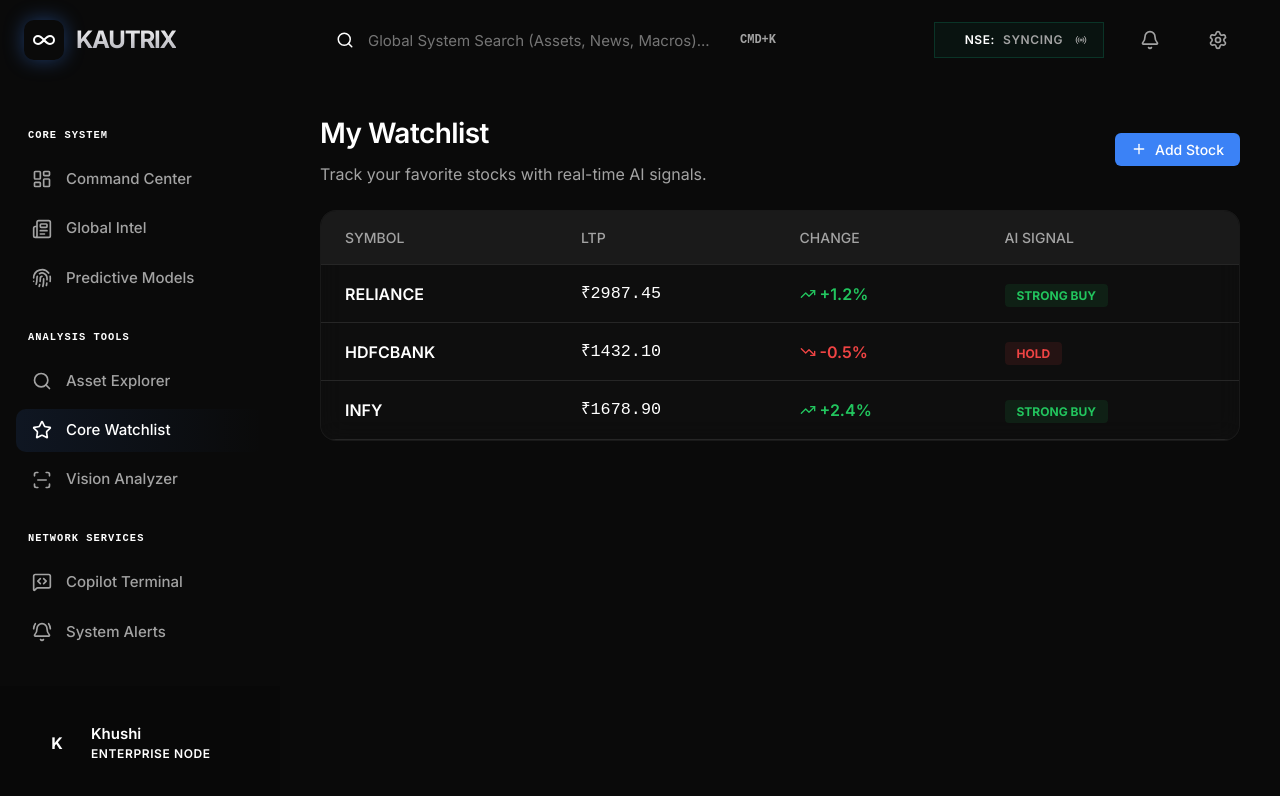
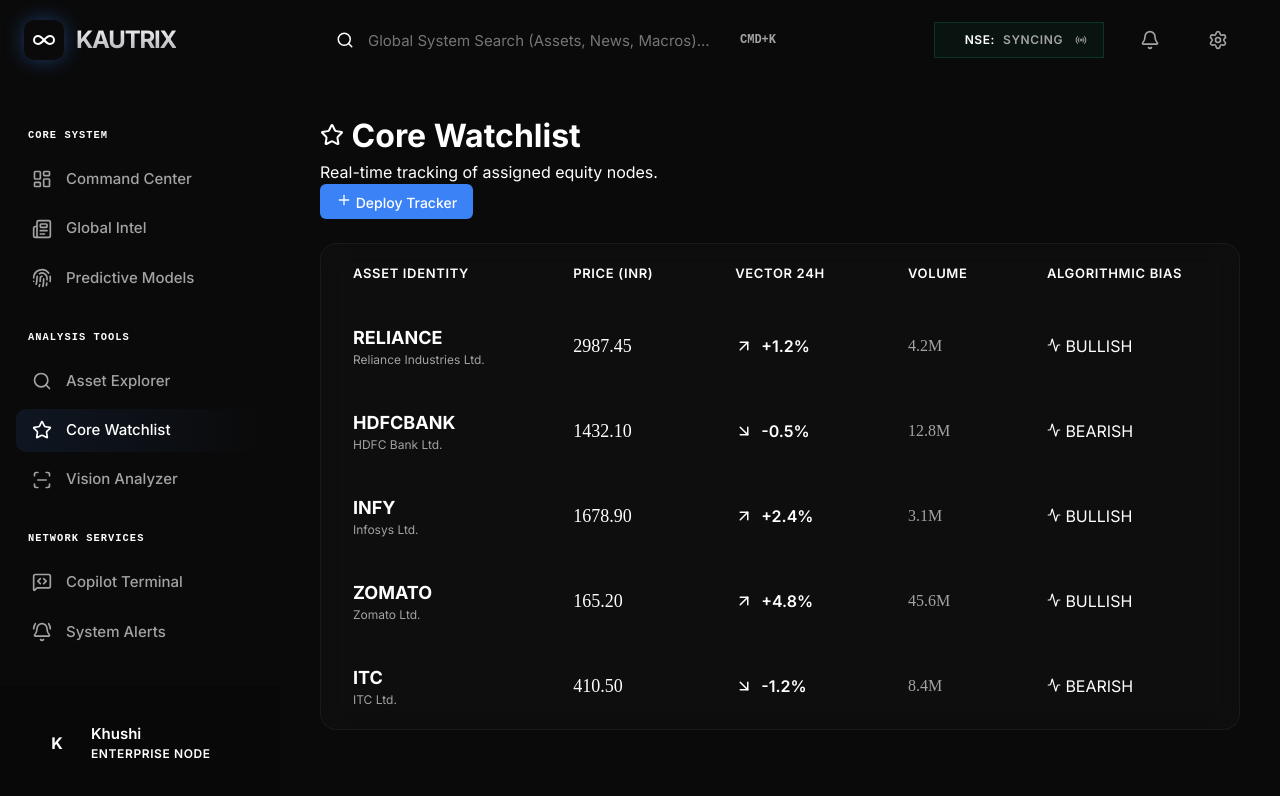
Before and after one commit to anshpatoliya27/Kautrix, a React (Create React App) app: page /watchlist in a window 1280 px wide. Shown: the top 796 px of the page. Built offline with nearby package versions, Linux system fonts and the light colour scheme.

Commit message:
impove structure of watchlist

```diff
--- a/src/pages/Watchlist.jsx
+++ b/src/pages/Watchlist.jsx
@@ -1,66 +1,79 @@
 import React from 'react';
-import { List, Plus, TrendingUp, TrendingDown } from 'lucide-react';
+import { motion } from 'framer-motion';
+import { Plus, Star, Activity, ArrowUpRight, ArrowDownRight } from 'lucide-react';
 import './shared.css';
 
 const Watchlist = () => {
     const watchlistItems = [
-        { symbol: 'RELIANCE', price: '2987.45', change: '+1.2%', up: true },
-        { symbol: 'HDFCBANK', price: '1432.10', change: '-0.5%', up: false },
-        { symbol: 'INFY', price: '1678.90', change: '+2.4%', up: true }
+        { symbol: 'RELIANCE', name: 'Reliance Industries Ltd.', price: '2987.45', change: '+1.2%', up: true, volume: '4.2M' },
+        { symbol: 'HDFCBANK', name: 'HDFC Bank Ltd.', price: '1432.10', change: '-0.5%', up: false, volume: '12.8M' },
+        { symbol: 'INFY', name: 'Infosys Ltd.', price: '1678.90', change: '+2.4%', up: true, volume: '3.1M' },
+        { symbol: 'ZOMATO', name: 'Zomato Ltd.', price: '165.20', change: '+4.8%', up: true, volume: '45.6M' },
+        { symbol: 'ITC', name: 'ITC Ltd.', price: '410.50', change: '-1.2%', up: false, volume: '8.4M' }
     ];
 
     return (
-        <div className="page-wrapper">
-            <div className="page-header" style={{ display: 'flex', justifyContent: 'space-between', alignItems: 'center' }}>
+        <div className="page-content-inner">
+            <div className="section-header">
                 <div>
-                    <h1 className="page-title">My Watchlist</h1>
-                    <p style={{ color: 'var(--text-secondary)', marginTop: '8px' }}>
-                        Track your favorite stocks with real-time AI signals.
-                    </p>
+                    <h1 className="section-title"><Star className="text-ai" size={24} /> Core Watchlist</h1>
+                    <p className="section-subtitle">Real-time tracking of assigned equity nodes.</p>
                 </div>
-                <button className="btn-primary" style={{ display: 'flex', alignItems: 'center', gap: '8px' }}>
-                    <Plus size={16} /> Add Stock
+                <button className="btn btn-primary">
+                    <Plus size={16} /> Deploy Tracker
                 </button>
             </div>
 
-            <div className="glass-panel" style={{ padding: '0', overflow: 'hidden' }}>
+            <motion.div
+                className="glass-panel"
+                style={{ padding: '0', overflow: 'hidden', marginTop: '24px' }}
+                initial={{ opacity: 0, y: 20 }}
+                animate={{ opacity: 1, y: 0 }}
+            >
                 <table style={{ width: '100%', borderCollapse: 'collapse', textAlign: 'left' }}>
                     <thead>
-                        <tr style={{ background: 'var(--bg-tertiary)', borderBottom: '1px solid var(--border-color)' }}>
-                            <th style={{ padding: '16px 24px', fontWeight: '500', color: 'var(--text-secondary)', fontSize: '0.875rem' }}>SYMBOL</th>
-                            <th style={{ padding: '16px 24px', fontWeight: '500', color: 'var(--text-secondary)', fontSize: '0.875rem' }}>LTP</th>
-                            <th style={{ padding: '16px 24px', fontWeight: '500', color: 'var(--text-secondary)', fontSize: '0.875rem' }}>CHANGE</th>
-                            <th style={{ padding: '16px 24px', fontWeight: '500', color: 'var(--text-secondary)', fontSize: '0.875rem' }}>AI SIGNAL</th>
+                        <tr style={{ background: 'var(--bg-surface-elevated)', borderBottom: '1px solid var(--border-subtle)' }}>
+                            <th style={{ padding: '20px 32px', fontWeight: '600', color: 'var(--text-tertiary)', fontSize: '0.8125rem', textTransform: 'uppercase', letterSpacing: '0.05em' }}>Asset Identity</th>
+                            <th style={{ padding: '20px 32px', fontWeight: '600', color: 'var(--text-tertiary)', fontSize: '0.8125rem', textTransform: 'uppercase', letterSpacing: '0.05em' }}>Price (INR)</th>
+                            <th style={{ padding: '20px 32px', fontWeight: '600', color: 'var(--text-tertiary)', fontSize: '0.8125rem', textTransform: 'uppercase', letterSpacing: '0.05em' }}>Vector 24H</th>
+                            <th style={{ padding: '20px 32px', fontWeight: '600', color: 'var(--text-tertiary)', fontSize: '0.8125rem', textTransform: 'uppercase', letterSpacing: '0.05em' }}>Volume</th>
+                            <th style={{ padding: '20px 32px', fontWeight: '600', color: 'var(--text-tertiary)', fontSize: '0.8125rem', textTransform: 'uppercase', letterSpacing: '0.05em' }}>Algorithmic Bias</th>
                         </tr>
                     </thead>
                     <tbody>
                         {watchlistItems.map((item, i) => (
-                            <tr key={i} style={{ borderBottom: '1px solid var(--border-color)' }}>
-                                <td style={{ padding: '16px 24px', fontWeight: '600' }}>{item.symbol}</td>
-                                <td style={{ padding: '16px 24px', fontFamily: 'monospace', fontSize: '1.05rem' }}>₹{item.price}</td>
-                                <td style={{ padding: '16px 24px', color: item.up ? 'var(--accent-green)' : 'var(--accent-red)', fontWeight: '600' }}>
-                                    <div style={{ display: 'flex', alignItems: 'center', gap: '4px' }}>
-                                        {item.up ? <TrendingUp size={16} /> : <TrendingDown size={16} />}
-                                        {item.change}
+                            <motion.tr
+                                key={i}
+                                style={{ borderBottom: '1px solid var(--border-dim)', background: 'transparent', transition: 'background 0.2s' }}
+                                whileHover={{ backgroundColor: 'var(--bg-surface)' }}
+                                initial={{ opacity: 0, x: -10 }}
+                                animate={{ opacity: 1, x: 0 }}
+                                transition={{ delay: i * 0.05 }}
+                            >
+                                <td style={{ padding: '20px 32px' }}>
+                                    <div style={{ display: 'flex', flexDirection: 'column' }}>
+                                        <span style={{ fontWeight: '700', fontSize: '1.125rem', color: 'var(--text-primary)' }}>{item.symbol}</span>
+                                        <span style={{ fontSize: '0.75rem', color: 'var(--text-secondary)' }}>{item.name}</span>
                                     </div>
                                 </td>
-                                <td style={{ padding: '16px 24px' }}>
-                                    <span style={{
-                                        padding: '4px 12px',
-                                        borderRadius: '4px',
-                                        fontSize: '0.75rem',
-                                        fontWeight: '700',
-                                        background: item.up ? 'var(--accent-green-bg)' : 'var(--accent-red-bg)',
-                                        color: item.up ? 'var(--accent-green)' : 'var(--accent-red)'
-                                    }}>
-                                        {item.up ? 'STRONG BUY' : 'HOLD'}
+                                <td style={{ padding: '20px 32px', fontFamily: 'JetBrains Mono', fontSize: '1.125rem' }}>{item.price}</td>
+                                <td style={{ padding: '20px 32px', color: item.up ? 'var(--accent-profit)' : 'var(--accent-loss)', fontWeight: '600' }}>
+                                    <div style={{ display: 'flex', alignItems: 'center', gap: '8px' }}>
+                                        {item.up ? <ArrowUpRight size={18} /> : <ArrowDownRight size={18} />}
+                                        <span className="mono">{item.change}</span>
+                                    </div>
+                                </td>
+                                <td style={{ padding: '20px 32px', fontFamily: 'JetBrains Mono', color: 'var(--text-secondary)' }}>{item.volume}</td>
+                                <td style={{ padding: '20px 32px' }}>
+                                    <span className={`badge ${item.up ? 'badge-profit' : 'badge-loss'}`}>
+                                        <Activity size={14} /> {item.up ? 'BULLISH' : 'BEARISH'}
                                     </span>
                                 </td>
-                            </tr>
+                            </motion.tr>
                         ))}
                     </tbody>
                 </table>
-            </div>
+            </motion.div>
         </div>
     );
 };
```
